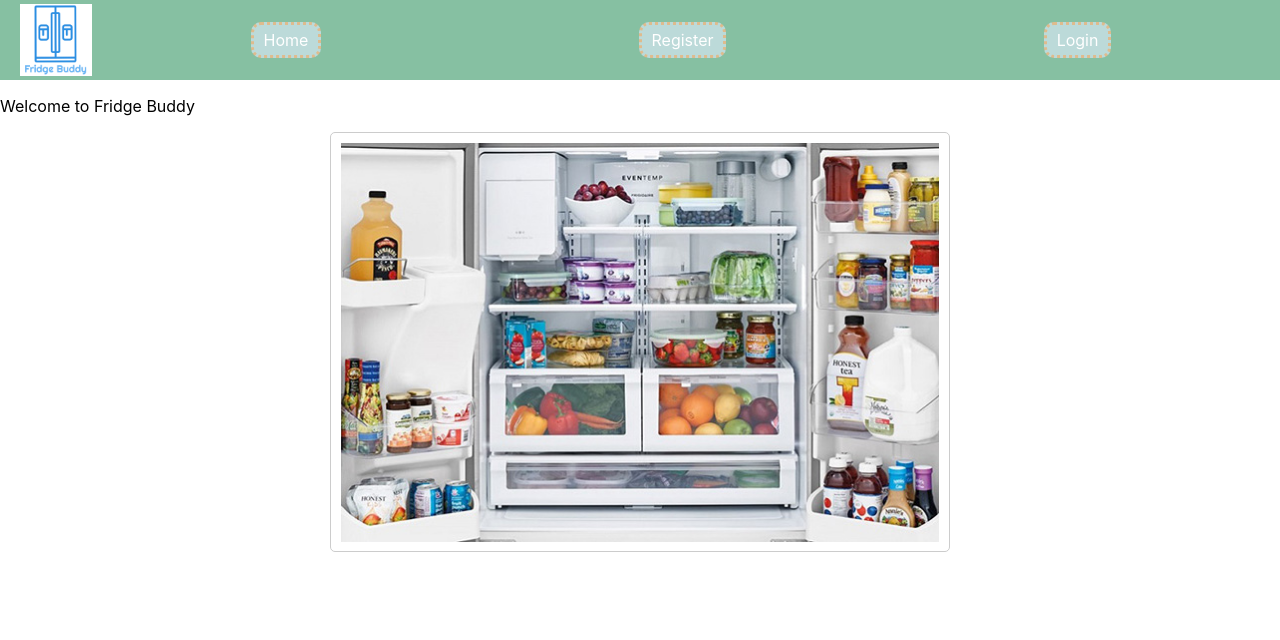
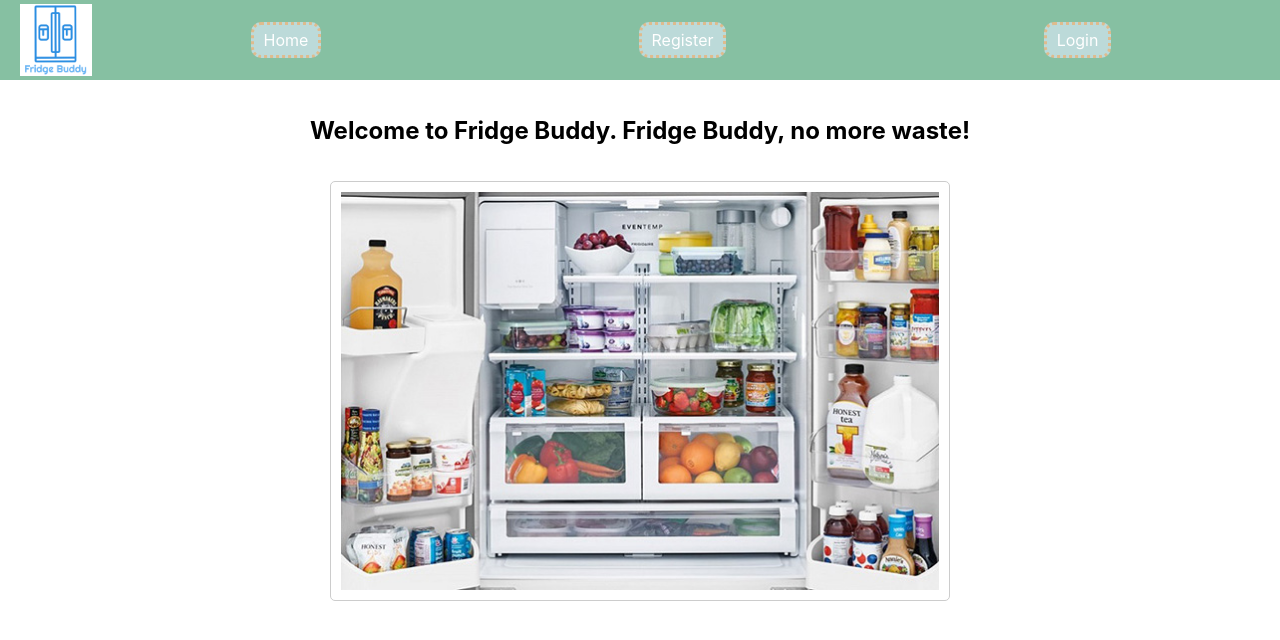
Before and after one commit to RachelTWQ/FridgeBuddy, a React (Create React App) app in the folder fridge-buddy/: page / in a window 1280 px wide. Shown: the top 640 px of the page. Built offline with nearby package versions, Linux system fonts and the light colour scheme.

Commit message:
center welcome message on home page

```diff
--- a/fridge-buddy/src/App.css
+++ b/fridge-buddy/src/App.css
@@ -52,7 +52,6 @@
 @media all and (max-width: 64rem) {
   .dashboard {
     flex-direction: column;
-
   }
 }
 
--- a/fridge-buddy/src/home.jsx
+++ b/fridge-buddy/src/home.jsx
@@ -9,7 +9,10 @@ import img5 from './img5.jpg';
 export default function Home({ user }) {
   return (
     <div className="main-box">
-      {user.name !== undefined ? (<p>Welcome back, {user.name}</p>) : (<p>Welcome to Fridge Buddy</p>)}
+        <article>
+            {user.name !== undefined ? (<h2>Welcome back, {user.name}. Fridge Buddy, no more waste!</h2>) : (<h2>Welcome to Fridge Buddy. Fridge Buddy, no more waste!</h2>)}
+        </article>
+
       <div className="slider-container">
       <div id="slider">
         <figure>
--- a/fridge-buddy/src/style/home.css
+++ b/fridge-buddy/src/style/home.css
@@ -33,3 +33,9 @@ div#slider figure {
     font-size: 0;
     animation: 30s slidy infinite;
 }
+
+article {
+    display: flex;
+    justify-content: center;
+    flex-wrap: wrap;
+}
```
